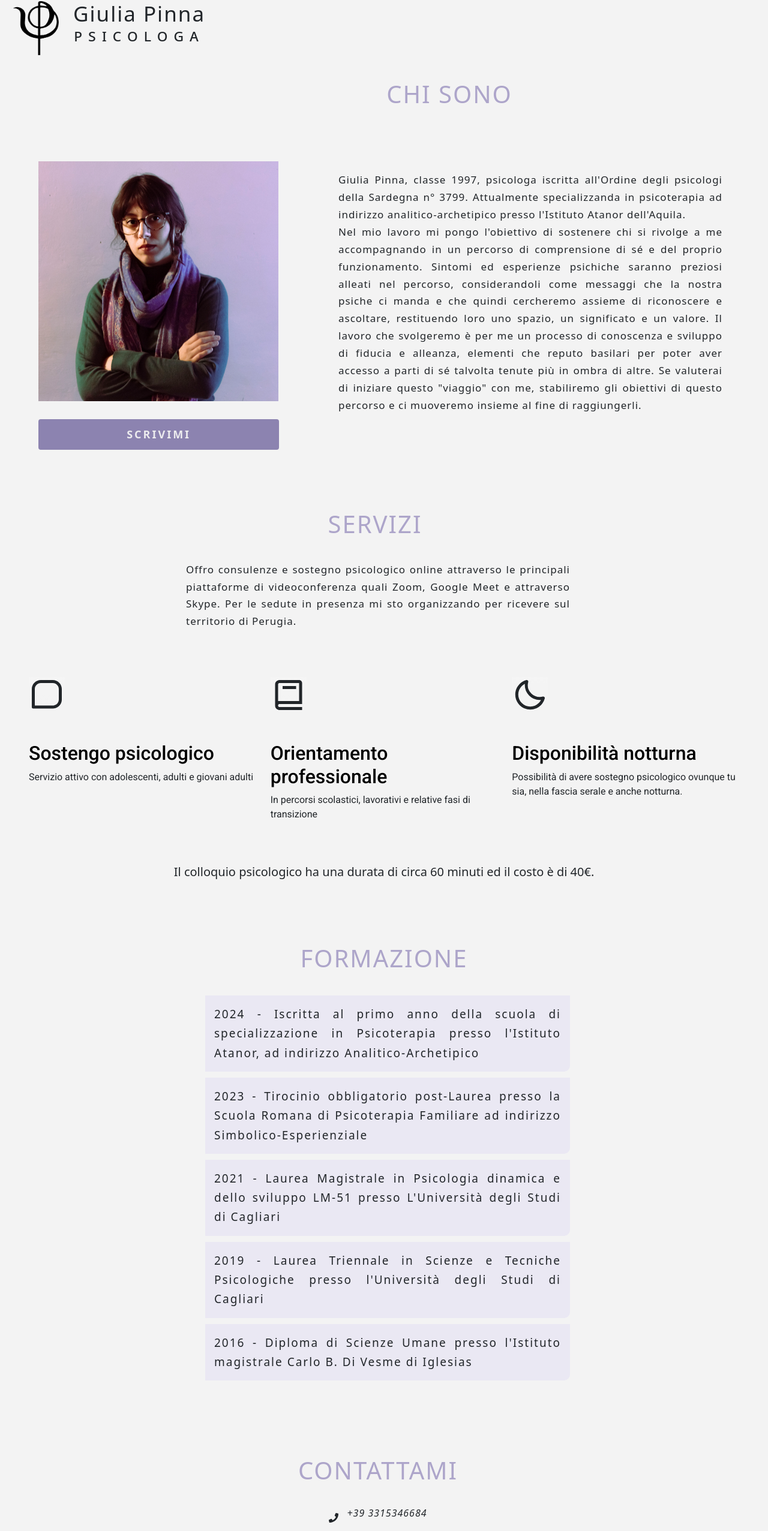
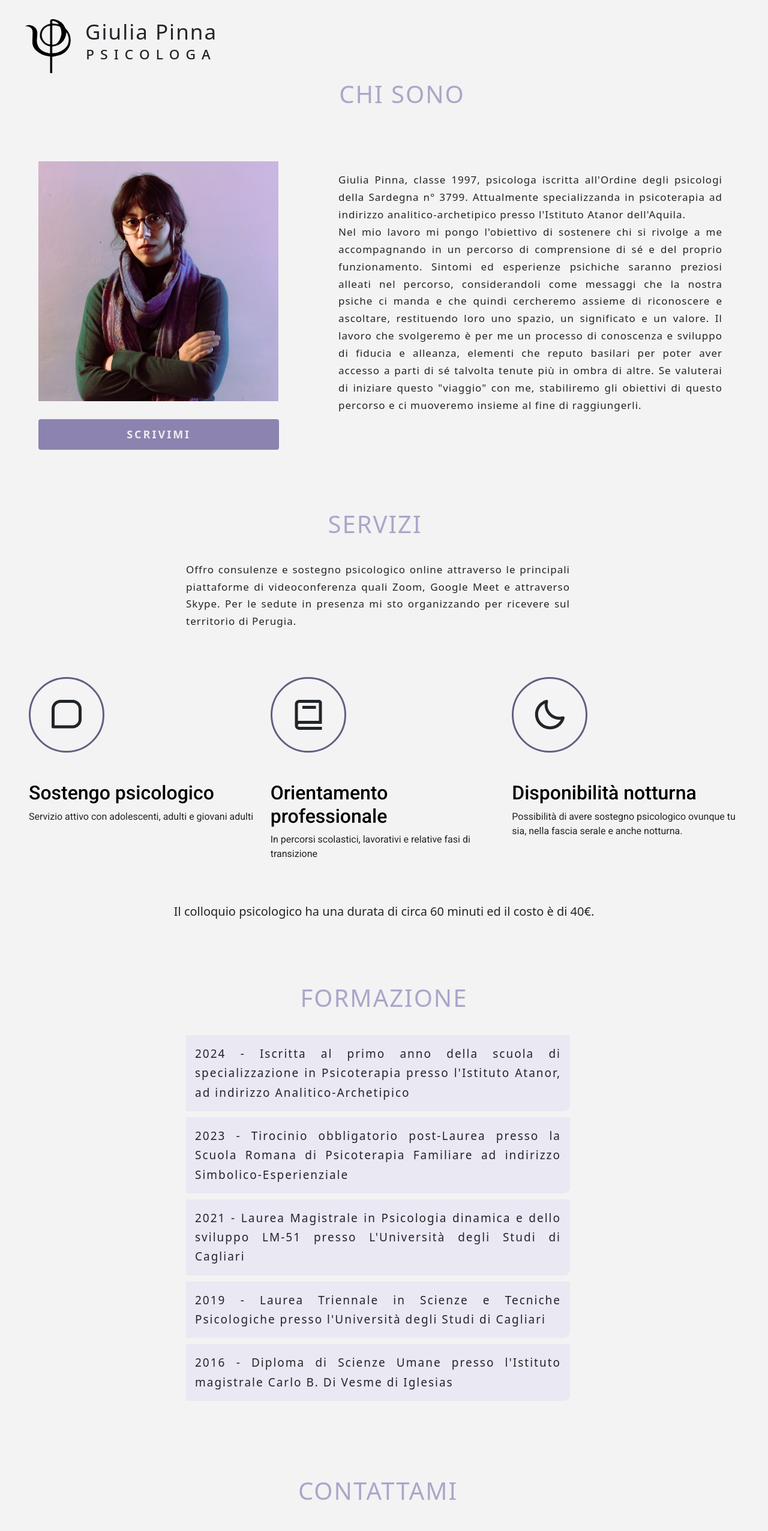
Before and after one commit to stynoap/sitopsy-React, a React (Create React App) app: page / in a window 1280 px wide. Shown: the part 99-2652 px from the top of the page at 60% size. Built offline with nearby package versions, Linux system fonts and the light colour scheme.

Commit message:
modifiche varie stili css

```diff
--- a/package.json
+++ b/package.json
@@ -54,6 +54,8 @@
   "devDependencies": {
     "concurrently": "^8.2.2"
   },
+
+
   "proxy": {
     "/api/*": {
       "target": "https://server-sitogiuliapinna-3b6454d0d4d1.herokuapp.com",
@@ -61,4 +63,5 @@
       "changeOrigin": true
     }
   }
+
 }
--- a/src/App.css
+++ b/src/App.css
@@ -1,8 +1,5 @@
 
 .App{
-    background-color: #f4f3ee;
-    background-color: #f6f9fc;
-    background-color: #f8e7f1;
     background-color: #f3f3f3;
 
 
--- a/src/Components/About/About.css
+++ b/src/Components/About/About.css
@@ -15,11 +15,11 @@
 
 
 #titolo-about{
-  margin-left: 218px;
+  margin-left: 60px;
 }
 
 .sez-chi-sono {
-  margin-top: 40px;
+  margin-top: 10px;
   display: flex;
   flex-direction: column;
   align-items: center;
@@ -96,6 +96,10 @@
 
 @media (max-width: 768px) {
 
+  #titolo-about{
+    margin-left: 0px;
+  }
+
   /* Adatta le dimensioni dell'immagine per schermi più piccoli */
   .immagine-profilo {
     width: 200px;
@@ -110,7 +114,7 @@
   }
 
   .sez-chi-sono {
-    margin-top: 0px;
+    margin-top: 50px;
   }
 
   .descrizione {
--- a/src/Components/Contatti/Contatti.css
+++ b/src/Components/Contatti/Contatti.css
@@ -16,7 +16,7 @@
 i{
     margin-left: 14px;
     position: relative;
-    top: -11px;
+    top: -4px;
 }
 
 #titolo-contattami{
--- a/src/Components/Footer/Footer.css
+++ b/src/Components/Footer/Footer.css
@@ -1,14 +1,16 @@
 /* Stili per il footer */
 footer {
-    margin-top: 50px;
-    background-color: #494041;
   background-color: #615f81;
-
-    color:  #f3e5da;
+  color: #f3e5da;
   padding: 20px;
   text-align: left;
   line-height: 1.5;
   letter-spacing: 2px;
+  position: absolute;
+  /* o absolute */
+  bottom: 1;
+  width: 100%;
+
 }
 
 footer div {
@@ -17,7 +19,7 @@ footer {
 
 /* Stile per i link nel footer */
 footer a {
-    color:  #f3e5da;
+  color: #f3e5da;
   text-decoration: none;
 }
 
@@ -25,14 +27,14 @@ footer {
   text-decoration: underline;
 }
 
-  .copyright{
+.copyright {
   margin-top: 50px;
   text-align: right;
   font-size: 14px;
 
 }
 
-  .powered{
+.powered {
   font-size: 15px;
   margin-top: 50px;
   text-align: center;
--- a/src/Components/Formazione/Formazione.css
+++ b/src/Components/Formazione/Formazione.css
@@ -23,3 +23,7 @@
     padding: 15px;
     border-radius: 0 0 10px 0;
 }
+
+.descrizione{
+    padding-left: 0;
+}
--- a/src/Components/Header/Header.css
+++ b/src/Components/Header/Header.css
@@ -6,12 +6,12 @@
     height: 90px;
     margin-right: 10px;
     margin-top: 0px;
-    margin-left: 22px;
+    margin-left: 42px;
 }
 
 .header
 {
-    margin-top: 20px;
+    margin-top: 50px;
     display: flex;
     flex-direction: row;
     justify-content: flex-start;
--- a/src/Components/Scrivimi/Scrivimi.css
+++ b/src/Components/Scrivimi/Scrivimi.css
@@ -1,7 +1,7 @@
 /* Stili per il form di contatto */
 .contact-form {
     background-color: #fff;
-    padding: 20px;
+    padding: 30px;
     border-radius: 8px;
     box-shadow: 0 0 10px rgba(0, 0, 0, 0.1);
     max-width: 600px;
@@ -10,7 +10,9 @@
   letter-spacing: 2.5px;
   text-align: justify;
   text-transform: uppercase;
- color: #463f3a
+ color: #463f3a;
+ margin-top: 40px;
+ margin-bottom: 30px;
   }
 
   .contact-form label {
--- a/src/Components/Servizi/Servizi.css
+++ b/src/Components/Servizi/Servizi.css
@@ -1,3 +1,6 @@
+@import url('https://fonts.googleapis.com/css?family=Roboto:300,400,500,700&display=swap');
+
+
 .i-miei-servizi{
     display: flex;
     flex-direction: column;
@@ -6,6 +9,12 @@
 
 }
 
+
+.icona{
+    border: 3px solid #615F81;
+    border-radius: 50%;
+    padding: 30px;
+}
 
 #servizi-icone{
 
--- a/src/Components/Servizi/Servizi.js
+++ b/src/Components/Servizi/Servizi.js
@@ -18,21 +18,21 @@ const Servizi = () => {
 
             <div className="row g-4 py-2 px-5 row-cols-1 row-cols-lg-3" id="servizi-icone">
                 <div className="feature col">
-                    <div className="feature-icon d-inline-flex align-items-center justify-content-center text-center bg bg-gradient fs-5 mb-5">
+                    <div className="feature-icon d-inline-flex align-items-center justify-content-center text-center bg bg-gradient fs-5 mb-5 icona">
                         <BiMessageSquare size="3em" />
                     </div>
                     <h3 className="fs-2 text-body-emphasis roboto-font" style={{ color: '#8C83B0' }}>Sostengo psicologico</h3>
                     <p>Servizio attivo con adolescenti, adulti e giovani adulti</p>
                 </div>
                 <div className="feature col">
-                    <div className="feature-icon d-inline-flex align-items-center justify-content-center text-center text-dark bg-gradient fs-5 mb-5">
+                    <div className="feature-icon d-inline-flex align-items-center justify-content-center text-center text-dark bg-gradient fs-5 mb-5 icona">
                         <BiBook size="3em" />
                     </div>
                     <h3 className="fs-2 text-body-emphasis roboto-font" style={{ color: '#8C83B0' }}>Orientamento professionale</h3>
                     <p>In percorsi scolastici, lavorativi e relative fasi di transizione</p>
                 </div>
                 <div className="feature col">
-                    <div className="feature-icon d-inline-flex align-items-center justify-content-center text-center text-dark bg-gradient fs-5 mb-5">
+                    <div className="feature-icon d-inline-flex align-items-center justify-content-center text-center text-dark bg-gradient fs-5 mb-5 icona">
                         <BiMoon size="3em" />
                     </div>
                     <h3 className="fs-2 text-body-emphasis roboto-font" style={{ color: '#8C83B0' }} id="titolo-servizio">Disponibilità notturna</h3>
--- a/src/index.css
+++ b/src/index.css
@@ -1,6 +1,13 @@
 
 @import url('https://fonts.googleapis.com/css?family=Roboto:300,400,500,700&display=swap');
 
+html{
+  background-color: #F3F3F3;
+}
+
+/* *{
+  border: 1px solid black;
+} */
 
 body {
   margin: 0;
```
Lines whose indentation alone changed are shown as unchanged.
